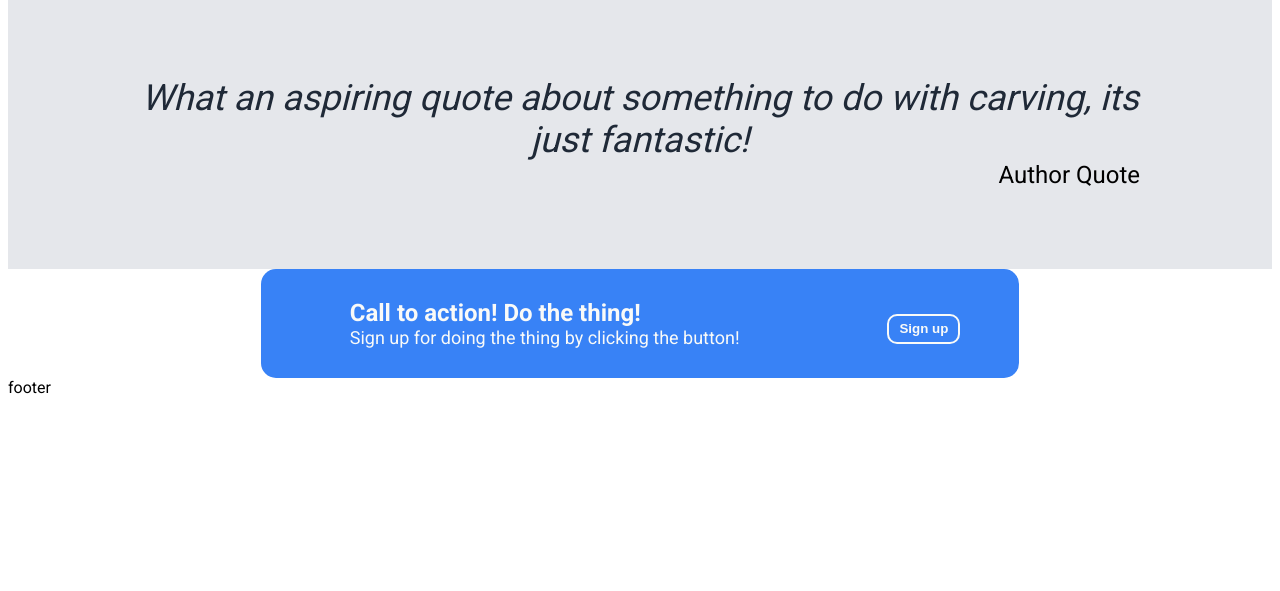
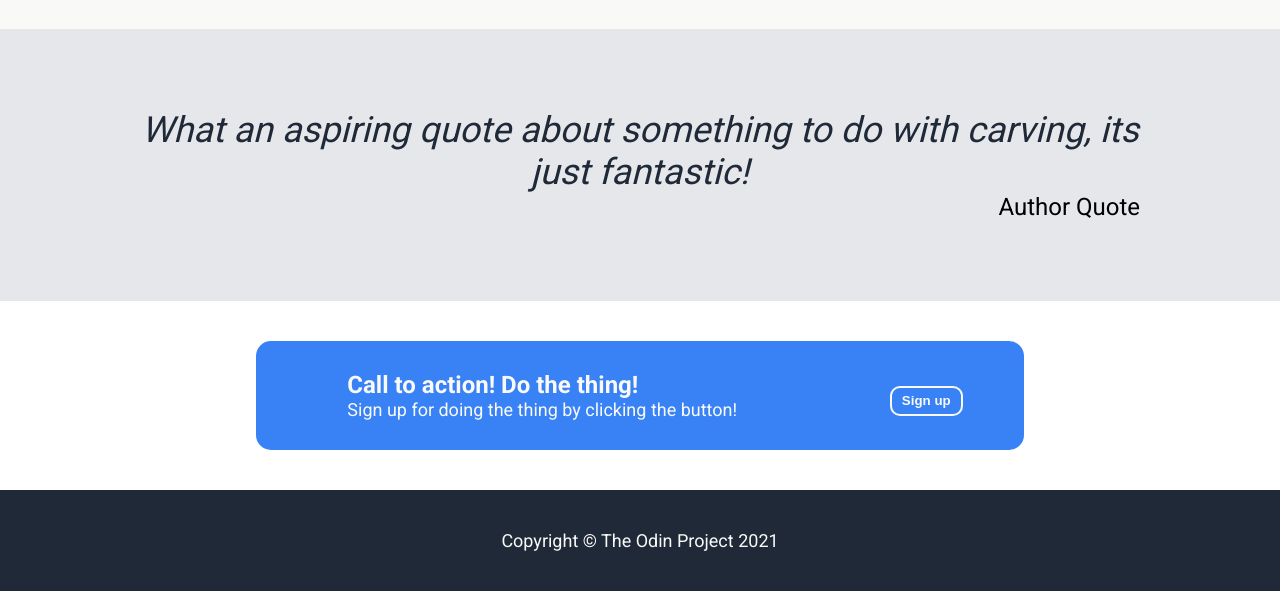
Before and after one commit to Vaamoose/Foundation_landing, a plain HTML site: page index.html in a window 1280 px wide. Shown: the part 623-1214 px from the top of the page. Before the commit the page ends 1028 px from the top, so only its background shows below. Drawn offline with Linux system fonts and the light colour scheme.

Commit message:
I think Its done?!!!

```diff
--- a/index.html
+++ b/index.html
@@ -62,6 +62,6 @@
         </div>
         <button class="basic border">Sign up</button>
     </div>
-    <div>footer</div>
+    <div class="foot">Copyright &#169; The Odin Project 2021 </div>
 </body>
 </html>
--- a/style.css
+++ b/style.css
@@ -3,6 +3,7 @@ body {
         font-family: Roboto, sans-serif;
         display: flex;
         flex-direction: column;
+        margin: 0;
 
 }
 
@@ -88,6 +89,7 @@ a {
     padding-left: 40px;
     padding-right: 40px;
     font-size: 18px;
+    padding-bottom: 40px;
 }
 
 .container {
@@ -141,7 +143,7 @@ a {
 .call {
     display: flex;
     max-width: 1000px;
-    margin: 0 20%;
+    margin: 40px 20%;
     justify-content: space-around;
     align-items: center;
     background-color: #3882F6;
@@ -173,3 +175,11 @@ a {
     font-size: 18px;
     color: #F9FAF8;
 }
+
+.foot {
+    background-color: #1F2937;
+    color: #F9FAF8;
+    font-size: 18px;
+    text-align: center;
+    padding: 40px;
+}
```
